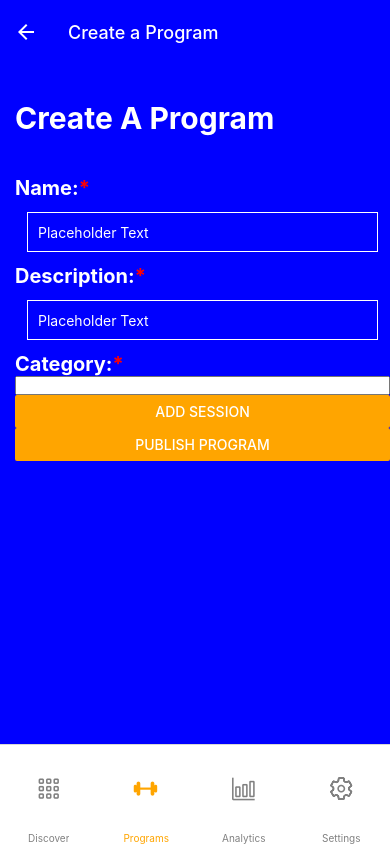
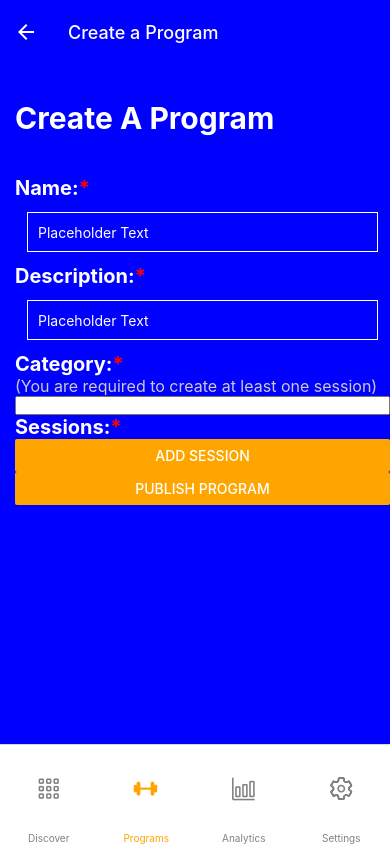
Before and after one commit to KyleGrande/ufit-frontend, a React Native app in the folder UFIT/: screen /Programs in a window 390 px wide. Both pictures are taken after a click on the button "CREATE PROGRAM". Built offline with nearby package versions, Linux system fonts and the light colour scheme; no server answers.

Commit message:
Added title to program create page

```diff
--- a/UFIT/src/screens/UserProgramsStack/ProgramCreation/ProgramCreate.tsx
+++ b/UFIT/src/screens/UserProgramsStack/ProgramCreation/ProgramCreate.tsx
@@ -76,8 +76,11 @@ export default function ProgramCreate({ navigation }: ProgramsMainScreenProps) {
               }}
             >
               Category:
-              <Text style={{ flexDirection: "row", color: "red" }}>*</Text>
+              <Text style={{ color: "red" }}>*</Text>
+
             </Text>
+            <Text style={{ color: "#CECACA", fontSize:16 }}>(You are required to create
+              at least one session)</Text>
             <Picker
               style={{ color: "white", marginTop: 0, paddingTop: 0 }}
               selectedValue={selectedProgram}
@@ -92,6 +95,18 @@ export default function ProgramCreate({ navigation }: ProgramsMainScreenProps) {
                         1. Persist data of this page in Object,
                         2. Open new session form page
                     */}
+          <Text
+            style={{
+              fontSize: 20,
+              color: "white",
+              fontWeight: "bold",
+              marginBottom: 0,
+              paddingBottom: 0,
+            }}
+          >
+            Sessions:
+            <Text style={{ flexDirection: "row", color: "red" }}>*</Text>
+          </Text>
           <View>
             <Button
               title="Add Session"
@@ -107,7 +122,6 @@ export default function ProgramCreate({ navigation }: ProgramsMainScreenProps) {
               color="orange"
               onPress={() => {
                 console.log(name, description, selectedProgram);
-
               }}
             />
           </View>
```
